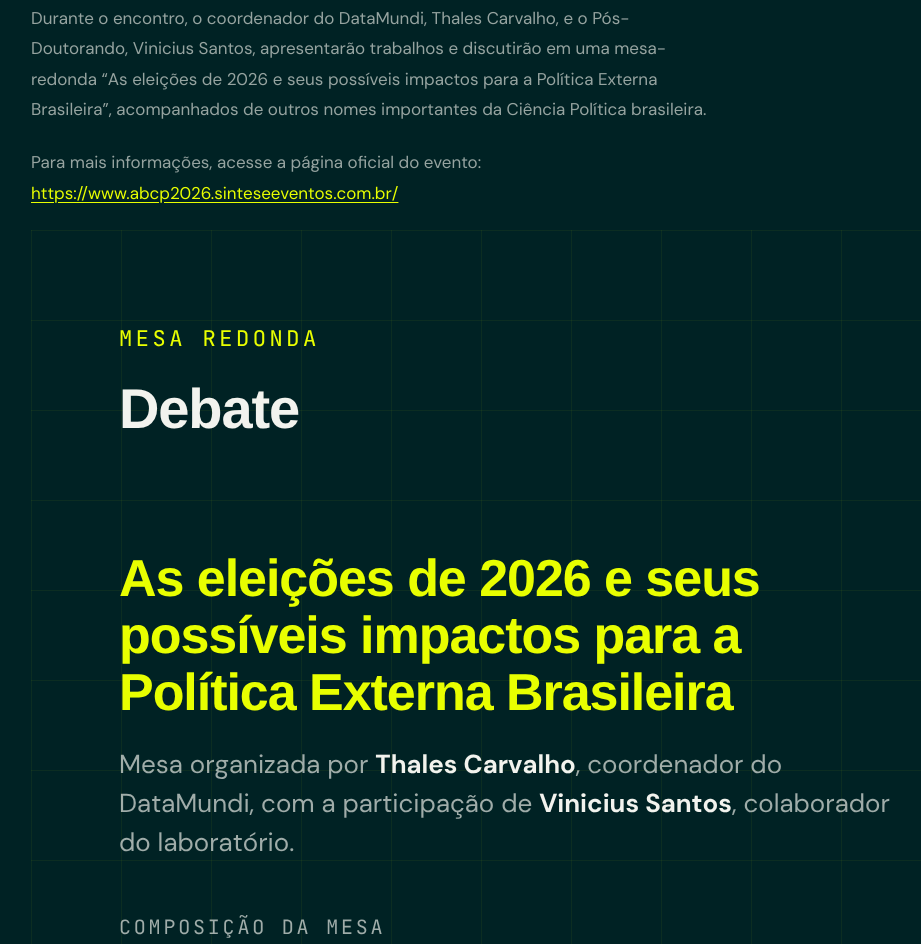
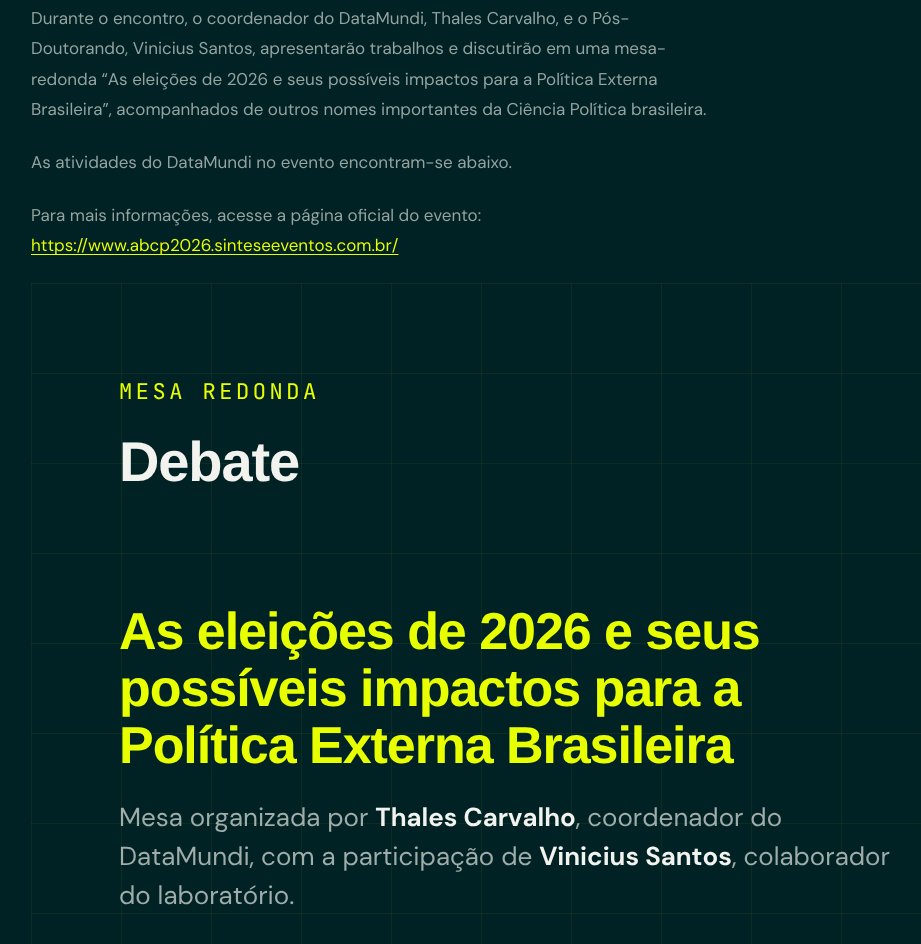
Before and after one commit to tlcarvalho/datamundi_website, an Eleventy site: page noticias/plataforma-monitoramento-desinformacao.md in a window 1280 px wide. Shown: the part 2162-3106 px from the top of the page, without its empty margins (263-1184 px from the left). Built offline with nearby package versions, Linux system fonts and the light colour scheme; Eleventy itself is replaced by a stand-in of ours; files that its build step writes are made by us from their sources.

Commit message:
Update Notícia “plataforma-monitoramento-desinformacao”

```diff
--- a/noticias/plataforma-monitoramento-desinformacao.md
+++ b/noticias/plataforma-monitoramento-desinformacao.md
@@ -12,6 +12,8 @@
 
 Durante o encontro, o coordenador do DataMundi, Thales Carvalho, e o Pós-Doutorando, Vinicius Santos, apresentarão trabalhos e discutirão em uma mesa-redonda “As eleições de 2026 e seus possíveis impactos para a Política Externa Brasileira”, acompanhados de outros nomes importantes da Ciência Política brasileira.
 
+As atividades do DataMundi no evento encontram-se abaixo.
+
 Para mais informações, acesse a página oficial do evento: [https://www.abcp2026.sinteseeventos.com.br/](https://www.abcp2026.sinteseeventos.com.br/trabalho/view?q=eyJwYXJhbXMiOiJ7XCJJRF9UUkFCQUxIT1wiOlwiMTY4NlwifSIsImgiOiJlYzY0MWFmZDEyYzZiNGJjYTkzODE2OTM3MjY2OTE5MCJ9)
 
 
```
